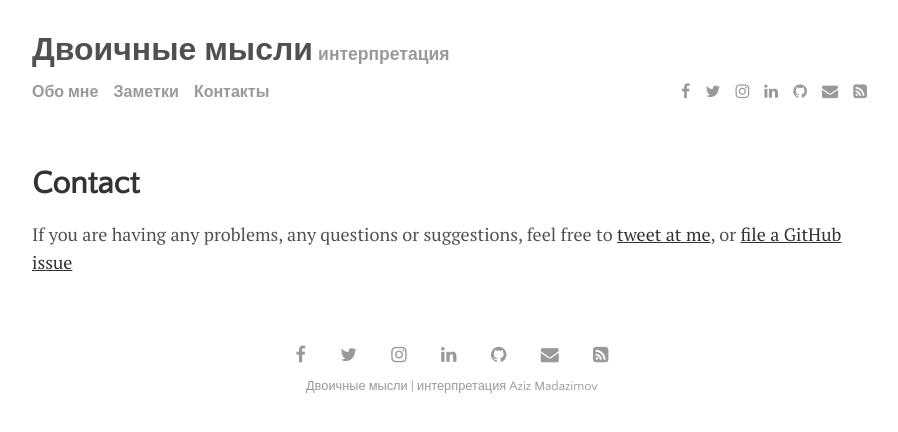
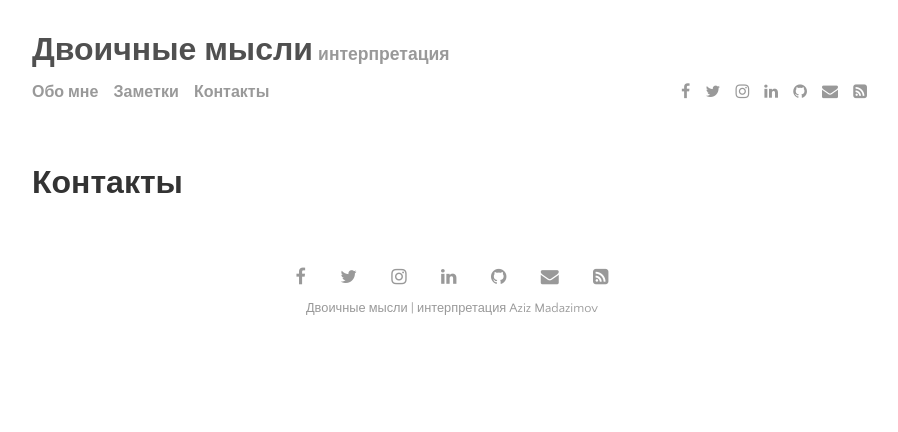
Before and after one commit to madazimov/madazimov.github.io, a Jekyll site: the page built from menu/contact.md, in a window 1280 px wide. Shown: the top 432 px of the page, without its empty margins (188-1086 px from the left). Built offline with Jekyll 4.4.1, drawn with Linux system fonts in a browser that asks for light colours.

Commit message:
Translate and empty page

```diff
--- a/menu/contact.md
+++ b/menu/contact.md
@@ -1,6 +1,4 @@
 ---
 layout: page
-title: Contact
+title: Контакты
 ---
-
-If you are having any problems, any questions or suggestions, feel free to [tweet at me](https://twitter.com/intent/tweet?text=%40paululele), or [file a GitHub issue](https://github.com/lenpaul/lagrange/issues/new)
```
